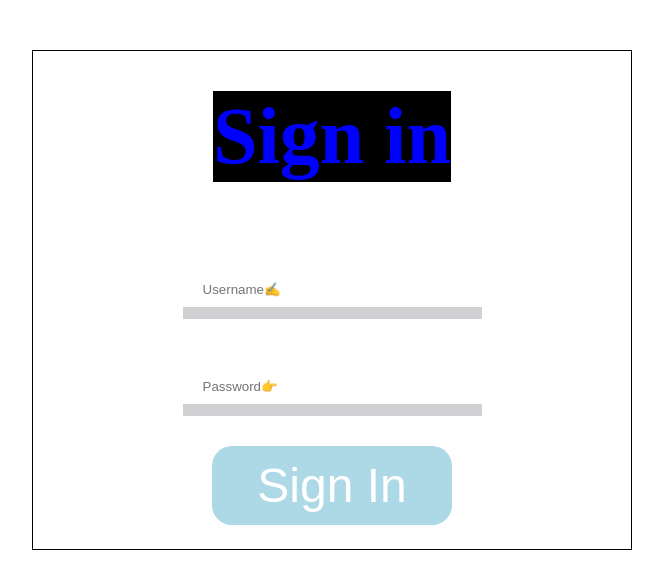
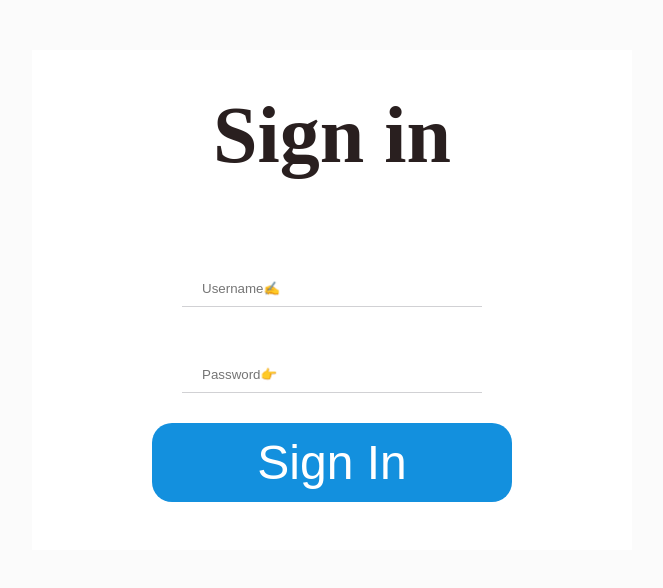
Before and after one commit to BACanales/loginbox, a plain HTML site: page index.html in a window 1280 px wide. Shown: the whole page, without its empty margins (308-971 px from the left). Drawn offline with Linux system fonts and the light colour scheme.

Commit message:
reviewed login project

```diff
--- /dev/null
+++ b/logindesing2.css
@@ -0,0 +1,27 @@
+html, body {
+    margin 0px;
+}
+
+.container {
+    width: 100vw;
+    height: 100vh;
+    display: flex;
+    flex-direction: column;
+
+
+}
+
+.card {
+    border-style: solid;
+    border-width: 4px;
+    border-radius: 12px;
+    border-color: rgba(0,0,0,0.3);
+    background-color: rgba(0,0,0,0.05);
+    min-width: 30%;
+    min-height: 20%;
+    display: flex;
+    flex-direction: column;
+
+
+
+}
--- a/style.css
+++ b/style.css
@@ -8,17 +8,20 @@
 
 html,body{
     margin: 0px;
+    background-color: #fbfbfb;
 }
 /* container */
 
 .container {
+    background-color: #ffffff;
     display: flex;
     height: 500px;
     width: 600px;
-    border: 1px solid black ;
+    /* border: 1px solid; */
     margin: auto;
     margin-top: 50px;
     justify-content: center;
+    box-shadow: black;
 }
 
 /* login */
@@ -33,9 +36,7 @@ html,body{
 .form h2{
     font-size: 5em;
     margin: 40px;
-    color: blue;
-    background-color: black;
-
+    color: #291f1f;
 }
 
 .box{
@@ -43,7 +44,7 @@ html,body{
 
     */
     border: none;
-    border-bottom: 12px solid #d1d1d4;
+    border-bottom: 1px solid #d1d1d4;
     background: none;
     padding-top: 30px;
     margin-top: 50px;
@@ -58,11 +59,12 @@ html,body{
     padding: 12px 30px;
     font-size: 3em;
     margin-top: 30px;
-    width: 40%;
+    width: 60%;
+    height: auto;
     border: none;
     outline: none;
     border-radius: 20px;
-    background-color: #ADD8E6;
+    background-color: #1390de;
     color: white
 
 }
```
Also changed, not shown: logindesign2.html (added, +23 -0 lines).
